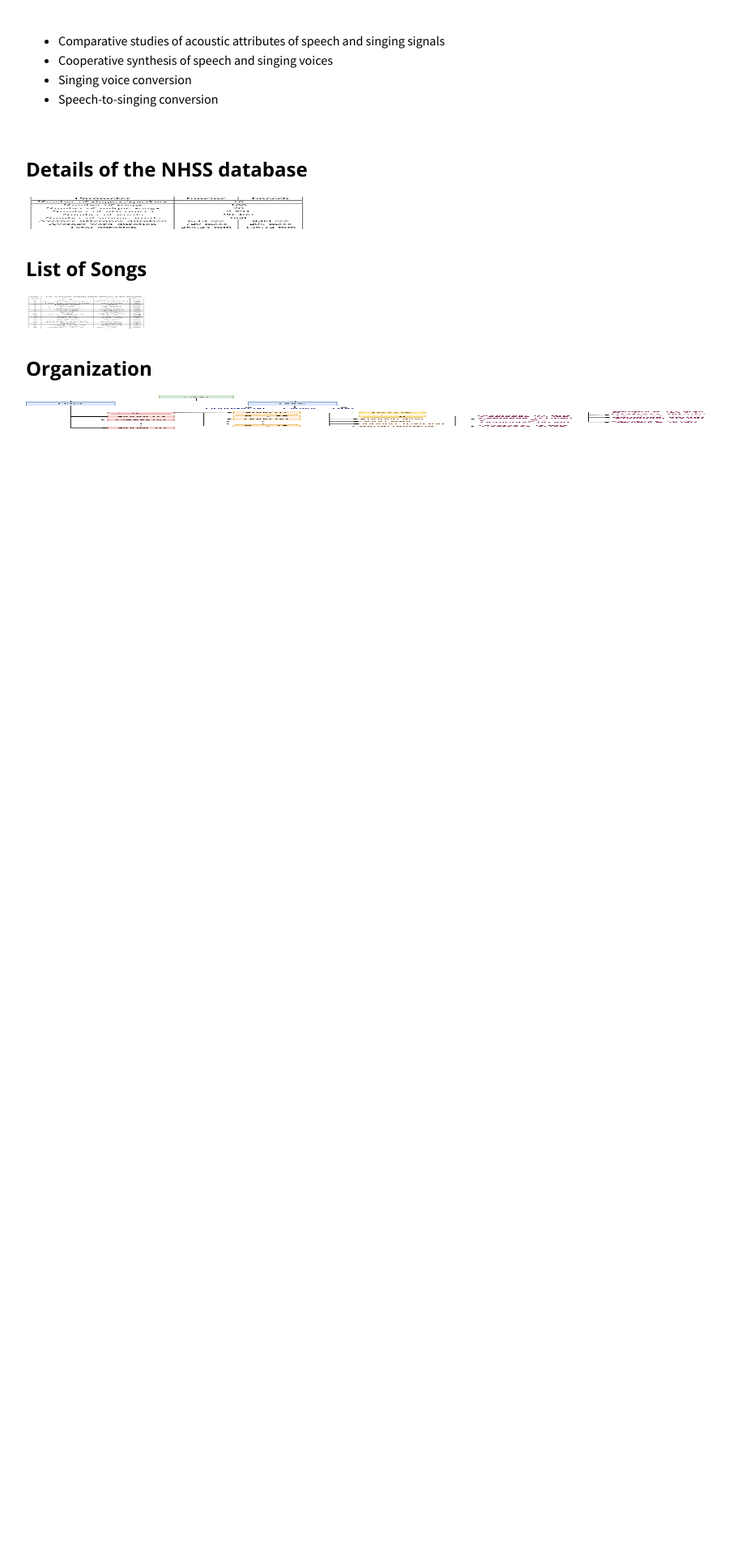
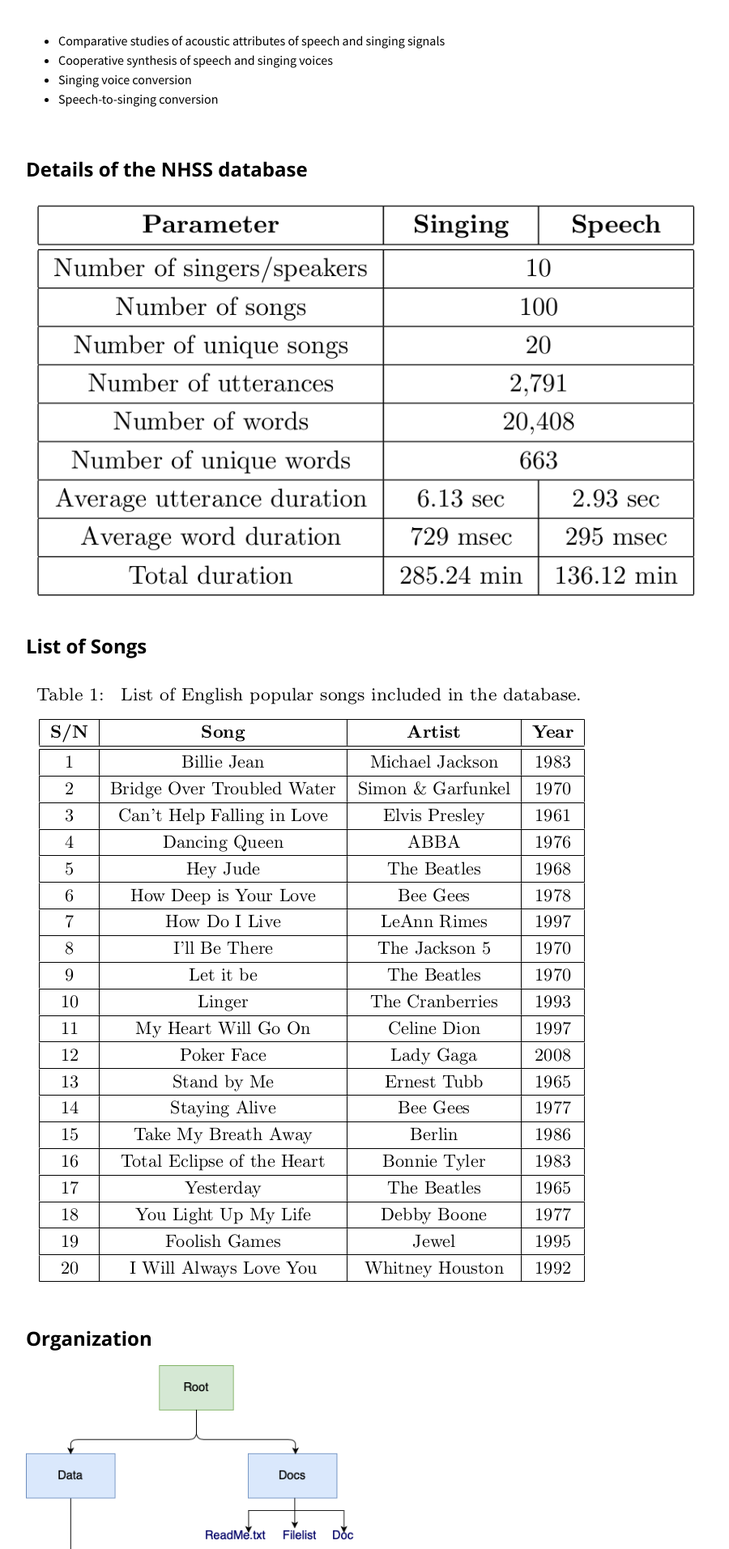
Before and after one commit to bidishasharma/bidishasharma.github.io, a Jekyll site: the page NHSS_Database/index.html, which Jekyll copies as it is, in a window 1280 px wide. Shown: the part 492-2405 px from the top of the page at 81% size, without its empty margins (188-1088 px from the left). Built offline with Jekyll 4.4.1, drawn with Linux system fonts in a browser that asks for light colours; before the commit the page ends 1057 px from its top, so only the background shows below that.

Commit message:
Update index.html

```diff
--- a/NHSS_Database/index.html
+++ b/NHSS_Database/index.html
@@ -79,7 +79,7 @@
         <div class="flex-row">
           <div class="flex-item flex-column">
             <h2 class="add-top-margin">Details of the NHSS database</h2>
-            <img class="image" src="img/NHSSDatabase.png" height="42" width="42">
+            <img class="image" src="img/NHSSDatabase.png">
             </h2>
           </div>
         </div>
@@ -87,14 +87,14 @@
         <div class="flex-row">
           <div class="flex-item flex-column">
             <h2 class="add-top-margin">List of Songs</h2>
-            <img class="image" src="img/SongList.png" height="42" width="42">
+            <img class="image" src="img/SongList.png">
             </h2>
           </div>
         </div>
 
          <div class="flex-item flex-column">
           <h2 class="add-top-margin">Organization</h2>
-          <img class="image" src="img/SpeechSingingCorpus-Page-1.png" height="42" width="42">
+          <img class="image" src="img/SpeechSingingCorpus-Page-1.png">
           </h2>
         </div>
 
```
